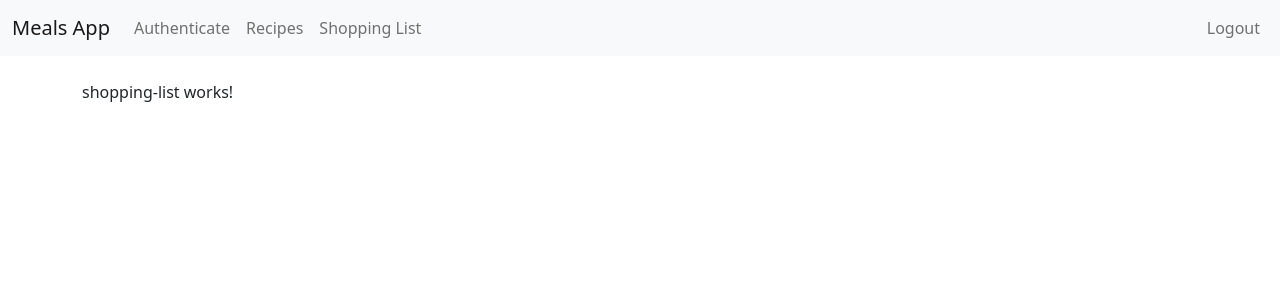
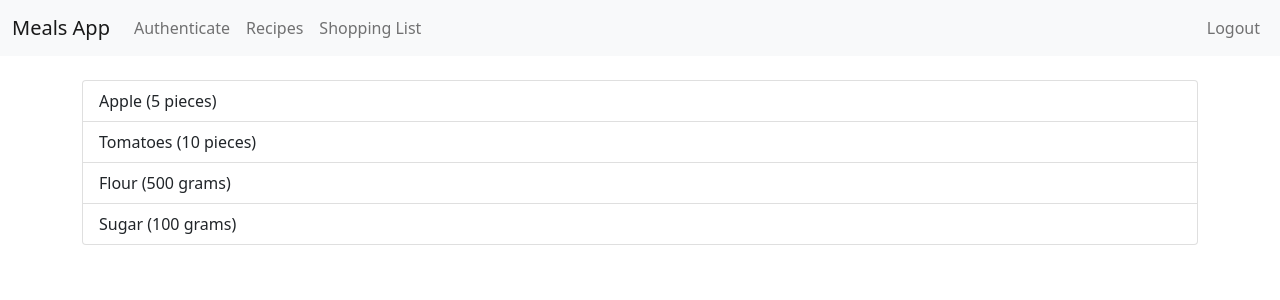
Before and after one commit to ionutiacob33/meals-app-fe, an Angular app: page /shopping-list in a window 1280 px wide. Shown: the top 300 px of the page. Built offline with nearby package versions, Linux system fonts and the light colour scheme.

Commit message:
Added basic ingredients display

```diff
--- a/src/app/app.module.ts
+++ b/src/app/app.module.ts
@@ -10,6 +10,7 @@ import {RecipeItemComponent} from './recipes/recipe-list/recipe-item/recipe-item
 import {RecipeService} from "./recipes/recipe.service";
 import {ShoppingListComponent} from './shopping-list/shopping-list.component';
 import {AuthComponent} from './auth/auth.component';
+import {ShoppingListService} from "./shopping-list/shopping-list.service";
 
 @NgModule({
   declarations: [
@@ -26,7 +27,8 @@ import {AuthComponent} from './auth/auth.component';
     AppRoutingModule
   ],
   providers: [
-    RecipeService
+    RecipeService,
+    ShoppingListService
   ],
   bootstrap: [AppComponent]
 })
--- a/src/app/models/ingredient.model.ts
+++ b/src/app/models/ingredient.model.ts
@@ -1,7 +1,7 @@
 export class Ingredient {
   constructor(
     public id: number,
-    public ingredient: string,
+    public name: string,
     public unit: string,
     public quantity: number,
   ) { }
--- a/src/app/shopping-list/shopping-list.component.html
+++ b/src/app/shopping-list/shopping-list.component.html
@@ -1 +1,13 @@
-<p>shopping-list works!</p>
+<div class="row">
+  <div class="col-xs-10">
+    <ul class="list-group">
+      <a
+        class="list-group-item"
+        style="cursor:pointer;"
+        *ngFor="let ingredient of ingredients; let i = index"
+      >
+        {{ ingredient.name }} ({{ ingredient.quantity }} {{ingredient.unit}})
+      </a>
+    </ul>
+  </div>
+</div>
--- a/src/app/shopping-list/shopping-list.component.ts
+++ b/src/app/shopping-list/shopping-list.component.ts
@@ -1,4 +1,6 @@
 import { Component, OnInit } from '@angular/core';
+import {ShoppingListService} from "./shopping-list.service";
+import {Ingredient} from "../models/ingredient.model";
 
 @Component({
   selector: 'app-shopping-list',
@@ -6,10 +8,12 @@ import { Component, OnInit } from '@angular/core';
   styleUrls: ['./shopping-list.component.css']
 })
 export class ShoppingListComponent implements OnInit {
+  ingredients: Ingredient[] | undefined;
 
-  constructor() { }
+  constructor(private shoppingListService: ShoppingListService) { }
 
   ngOnInit(): void {
+    this.ingredients = this.shoppingListService.getIngredients();
   }
 
 }
--- /dev/null
+++ b/src/app/shopping-list/shopping-list.service.ts
@@ -0,0 +1,16 @@
+import {Injectable} from "@angular/core";
+import {Ingredient} from "../models/ingredient.model";
+
+@Injectable()
+export class ShoppingListService {
+  private ingredients: Ingredient[] = [
+    new Ingredient(1, 'Apple', 'pieces', 5),
+    new Ingredient(1, 'Tomatoes', 'pieces', 10),
+    new Ingredient(1, 'Flour', 'grams', 500),
+    new Ingredient(1, 'Sugar', 'grams', 100),
+  ]
+
+  getIngredients() {
+    return this.ingredients.slice();
+  }
+}
```
